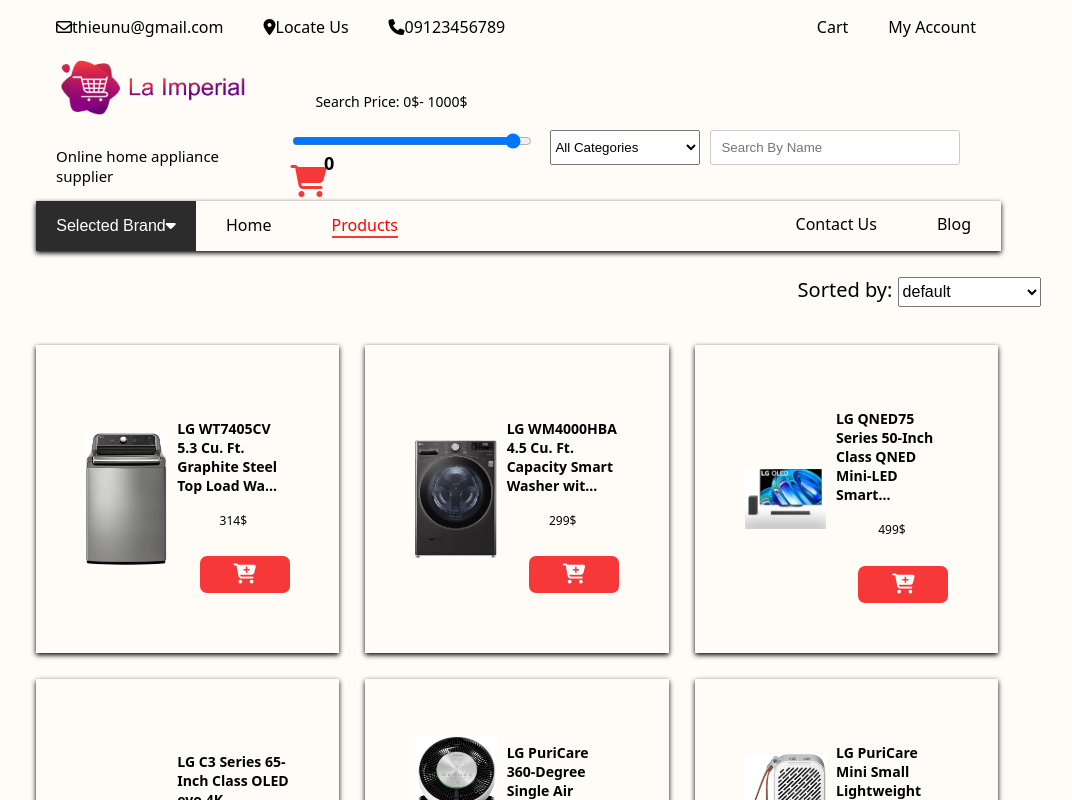
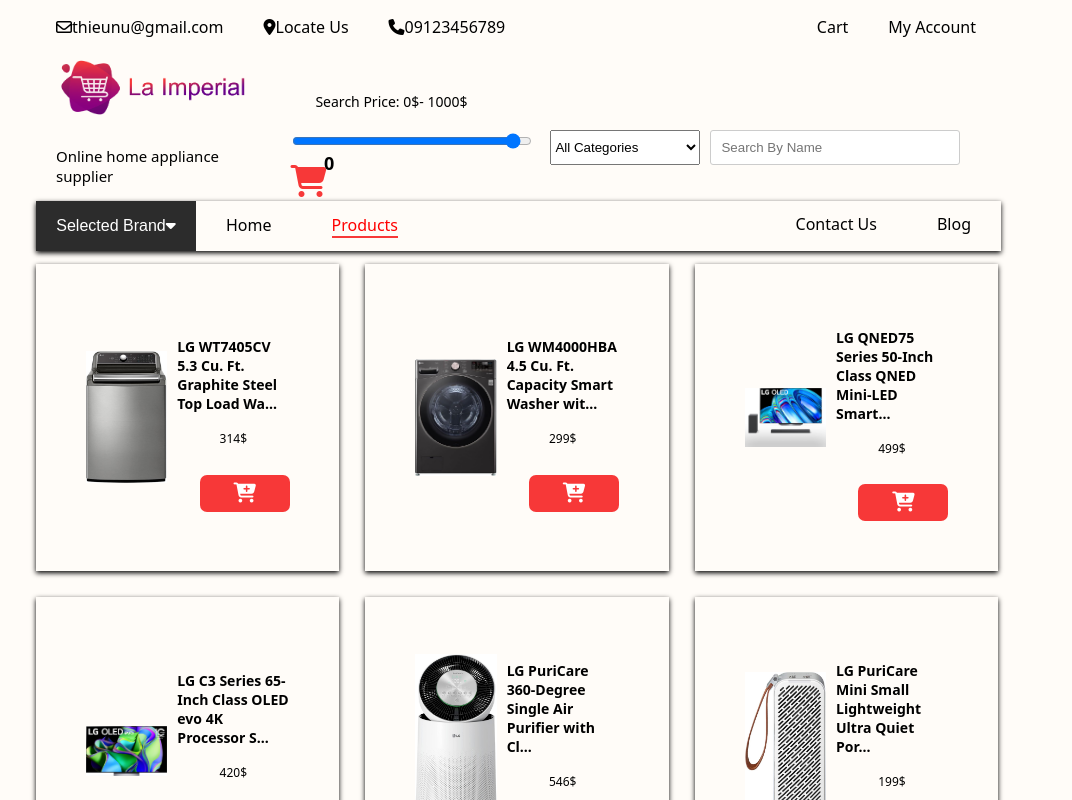
Before and after one commit to Grozay/La_Impreial, a React (Create React App) app in the folder source/: page /products in a window 1280 px wide. Shown: the top 800 px of the page, without its empty margins (124-1196 px from the left). Built offline with nearby package versions, Linux system fonts and the light colour scheme.

Commit message:
add them

```diff
--- a/source/src/App.js
+++ b/source/src/App.js
@@ -36,6 +36,7 @@
   const [isSearching, setIsSearching] = useState(false);
 
 
+
   const [cart, setcart] = useState([]);
   const [users, setUser] = useState([]);
   const homepage = useNavigate();
@@ -68,28 +69,47 @@
   }, []);
 
 
+  const deleteCartItem = (id) => {
+    const updatedCart = cart.filter(item => item.id !== id);
+    setcart(updatedCart);
+  };
   const deleteFormCart = (id) => {
-    const deleteCarts = cart.filter(c => c.id !== id);
-    setcart(deleteCarts);
-  }
+    const index = cart.findIndex(item => item.id === id);
 
-
-  const addToCart = (pro, quantity) => {
-    const existingItem = cart.find(item => item.id === pro.id);
-
-    if (existingItem) {
-      // Nếu sản phẩm đã có trong giỏ hàng, cập nhật số lượng
-      const updatedCart = cart.map(item =>
-        item.id === pro.id ? { ...item, quantity: item.quantity + quantity } : item
-      );
+    // Nếu tìm thấy sản phẩm trong giỏ hàng, thực hiện xóa
+    if (index !== -1) {
+      const updatedCart = [...cart.slice(0, index), ...cart.slice(index + 1)];
       setcart(updatedCart);
-    } else {
-      // Nếu sản phẩm chưa có trong giỏ hàng, thêm vào giỏ hàng với số lượng mới
-      setcart([...cart, { ...pro, quantity }]);
     }
   }
 
+  // const addToCart = (pro, quantity) => {
+  //   const existingItem = cart.find(item => item.id === pro.id);
 
+  //   if (existingItem) {
+  //     // Nếu sản phẩm đã có trong giỏ hàng, cập nhật số lượng
+  //     const updatedCart = cart.map(item =>
+  //       item.id === pro.id ? { ...item, quantity: item.quantity + quantity } : item
+  //     );
+  //     setcart(updatedCart);
+  //   } else {
+  //     // Nếu sản phẩm chưa có trong giỏ hàng, thêm vào giỏ hàng với số lượng mới
+  //     setcart([...cart, { ...pro, quantity }]);
+  //   }
+  // }
+
+  const addToCart = (pro, quantity) => {
+
+    const itemsToAdd = Array.from({ length: quantity }, () => pro);
+
+
+    setcart([...cart, ...itemsToAdd]);
+  }
+
+  const handleUpdateCarts = (updatedCarts) => {
+    // Hàm callback để cập nhật trạng thái carts ở component cha
+    setcart(updatedCarts);
+  };
 
   useEffect(() => {
     fetch('/data/user.json')
@@ -243,7 +263,7 @@
         <Route path='/products/:id' element={<ProductDentail productDentail={products} addCart={addToCart} />} />
         <Route path='/account' element={<Login checkLogin={checkLogin} erroLogin={erroLogin} />} />
         <Route path="/register" element={<Register onRegister={handleRegister} />} />
-        <Route path='/cart' element={<Carlist carts={cart} deleteCart={deleteFormCart} />} />
+        <Route path='/cart' element={<Carlist carts={cart} deleteCart={deleteFormCart} updateCarts={handleUpdateCarts} addCart={addToCart} deleteCartItem={deleteCartItem} />} />
         <Route path="/compare/:id*" element={<CompareProductsPage productDentail={products} addCart={addToCart} />} />
         <Route path='/about' element={<AboutUs />} />
         <Route path='*' element={<NotFound />} />
--- a/source/src/cart/CartList.js
+++ b/source/src/cart/CartList.js
@@ -89,7 +89,8 @@
             <tr key={c.id}>
               <td>
                 <img src={`./${c.image[0]}`} alt={c.name} />
-              </td><td>{c.name}</td>
+              </td>
+              <td>{c.name}</td>
               <td>{c.price} $</td>
               <td>
 
--- a/source/src/components/Products/ProductList.js
+++ b/source/src/components/Products/ProductList.js
@@ -6,7 +6,7 @@
 const ProductList = ({ products, addCart, onSort }) => {
   const [currentPage, setCurrentPage] = useState(1);
   const [productsPerPage] = useState(6);
-  const [selectedSort, setSelectedSort] = useState('');
+  // const [selectedSort, setSelectedSort] = useState('');
 
   const indexOfLastProduct = currentPage * productsPerPage;
   const indexOfFirstProduct = indexOfLastProduct - productsPerPage;
@@ -21,17 +21,17 @@
       setCurrentPage(pageNumber);
     }
   };
-  const handleSelectChange = (e) => {
-    const sortOption = e.target.value;
-    setSelectedSort(sortOption);
-    onSort(sortOption);
-  };
+  // const handleSelectChange = (e) => {
+  //   const sortOption = e.target.value;
+  //   setSelectedSort(sortOption);
+  //   onSort(sortOption);
+  // };
   // console.log(selectedSort)
 
 
   return (
     <>
-      <div className='sort_container'>
+      {/* <div className='sort_container'>
         <label>Sorted by: </label>
         <select value={selectedSort} onChange={handleSelectChange} className='sort_product'>
           <option value="default" className='sort_optiton'>default</option>
@@ -40,7 +40,7 @@
           <option value="priceAsc" className='sort_optiton'>Price (Low to High)</option>
           <option value="priceDesc" className='sort_optiton'>Price (High to low)</option>
         </select>
-      </div>
+      </div> */}
 
       <div className="product-container">
         {productsList}
--- a/source/src/utils/search.js
+++ b/source/src/utils/search.js
@@ -104,7 +104,9 @@
                             className='cart-container'
                         >
                             <i className="fa-solid fa-cart-shopping fa-2xl"></i>
-                            <span className="cart-item-cartcount">{cartCount > 0 ? cartCount : 0}</span>
+                            {/* <span className="cart-item-cartcount">{cartCount > 0 ? cartCount : 0}</span> */}
+                            <span className="cart-item-cartcount">{cart.length}</span>
+
                             {showCartText && <div className='cart-label'>
                                 <div className='text'>
                                     Cart
```
